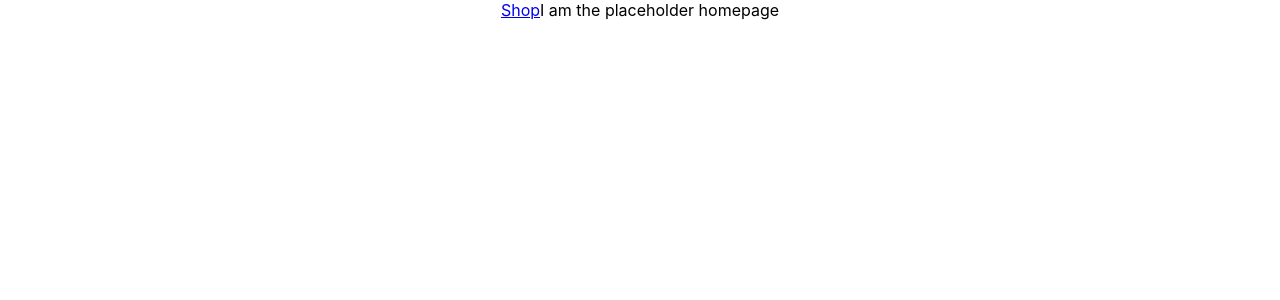
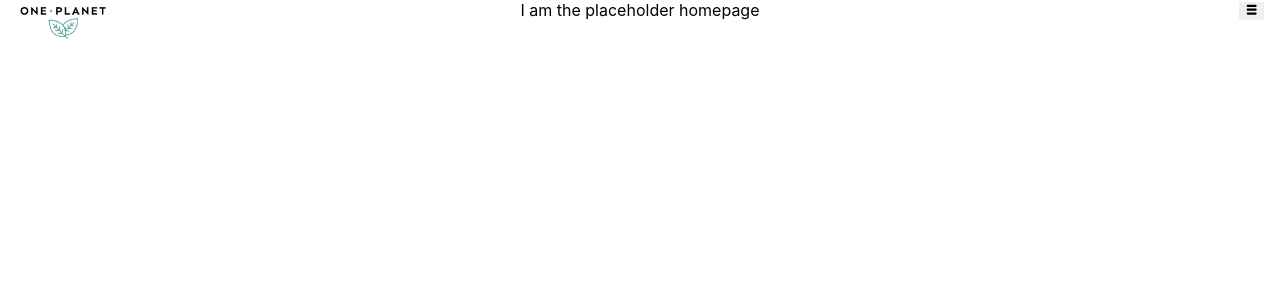
Before and after one commit to brandonpfluger/one-planet-shop-server-fetch, a React (Create React App) app: page / in a window 1280 px wide. Shown: the top 300 px of the page. Built offline with nearby package versions, Linux system fonts and the light colour scheme.

Commit message:
move navbar to separate file and add styling

```diff
--- a/package.json
+++ b/package.json
@@ -8,6 +8,7 @@
     "@testing-library/user-event": "^13.5.0",
     "react": "^17.0.2",
     "react-dom": "^17.0.2",
+    "react-icons": "^4.3.1",
     "react-router-dom": "^6.2.2",
     "react-scripts": "5.0.0",
     "react-spinners": "^0.11.0",
--- a/src/App.js
+++ b/src/App.js
@@ -1,16 +1,14 @@
 
 import './App.css';
-import { Routes, Route, NavLink } from 'react-router-dom';
+import { Routes, Route } from 'react-router-dom';
+import Navbar from './components/Navbar';
 import Products from './components/Products';
 // import Product from './components/Product';
 import Blog from './components/Blog';
 import Reviews from './components/Reviews';
 
+
 function App() {
-
-  function Navbar() {
-    return <NavLink to='/shop' >Shop</NavLink>
-  }
 
   function Home() {
     return  'I am the placeholder homepage'
--- /dev/null
+++ b/src/components/Navbar.js
@@ -0,0 +1,35 @@
+import '../styles/navbar.css'
+import { useState } from 'react';
+import { NavLink } from 'react-router-dom'
+
+import { TiThMenu } from 'react-icons/ti'
+import { AiOutlineClose } from 'react-icons/ai'
+
+export default function Navbar() {
+
+    const [navbarOpen, setNavbarOpen] = useState(false)
+
+    const handleNavbarToggle = () => {
+      setNavbarOpen(previous => !previous)
+    }
+
+    const closeMenu = () => {
+      setNavbarOpen(false)
+    }
+    return (
+      <header >
+        <NavLink to="/" className={'logo'}>
+          <img className='logo__leaves' src={require('../assets/one-planet-logo.png')} alt='One Planet logo' />
+        </NavLink>
+        <nav>
+          <button className='nav-button' onClick={handleNavbarToggle}>{navbarOpen ? <AiOutlineClose /> : <TiThMenu />}</button>
+          <div className={`menuNav ${navbarOpen ? "showMenu" : ""}`}>
+            <NavLink onClick={() => closeMenu()} to="/blog"  >Blog</NavLink>
+            <NavLink onClick={() => closeMenu()} to="/shop" >Shop</NavLink>
+            <NavLink onClick={() => closeMenu()} to="/reviews" >Reviews</NavLink>
+            <NavLink onClick={() => closeMenu()} to="/contact" >Contact</NavLink>
+          </div>
+        </nav>
+    </header>
+    )
+  }
--- a/src/components/Products.js
+++ b/src/components/Products.js
@@ -8,7 +8,6 @@ export default function Products() {
         fetch('http://localhost:7070/products')
         .then((res) => res.json())
         .then((res) => setProducts(res))
-        // .then(console.log(products))
     },[])
 
     return (
--- /dev/null
+++ b/src/styles/navbar.css
@@ -0,0 +1,51 @@
+header {
+    display: flex;
+    height: 10vh;
+    justify-content: space-between;
+    left: 0;
+    position: fixed;
+    width: 100vw;
+    z-index: 1;
+}
+
+.logo__leaves {
+    margin-left: 1rem;
+    max-height: 2.2rem;
+}
+
+.menuNav {
+    background-color: white;
+    height: 100vh;
+    right: -50vw;
+    position: absolute;
+    transition: all .5s ease;
+    width: 50vw;
+}
+
+.menuNav.showMenu {
+    right: 0;
+    text-align: right;
+    transition: all .5s ease;
+}
+
+.menuNav.showMenu a {
+    display: block;
+    text-align: right;
+}
+
+a {
+    color: var(--brand-green);
+    display: block;
+    font-weight: bold;
+    text-decoration: none;
+    text-transform: uppercase;
+}
+
+header a {
+    padding: 0.25rem;
+}
+
+.nav-button {
+    border: none;
+    margin-right: 1rem;
+}
```
Also changed, not shown: src/assets/one-planet-logo.png (added), 1 other file (tests, documents, lock files or other folders).
